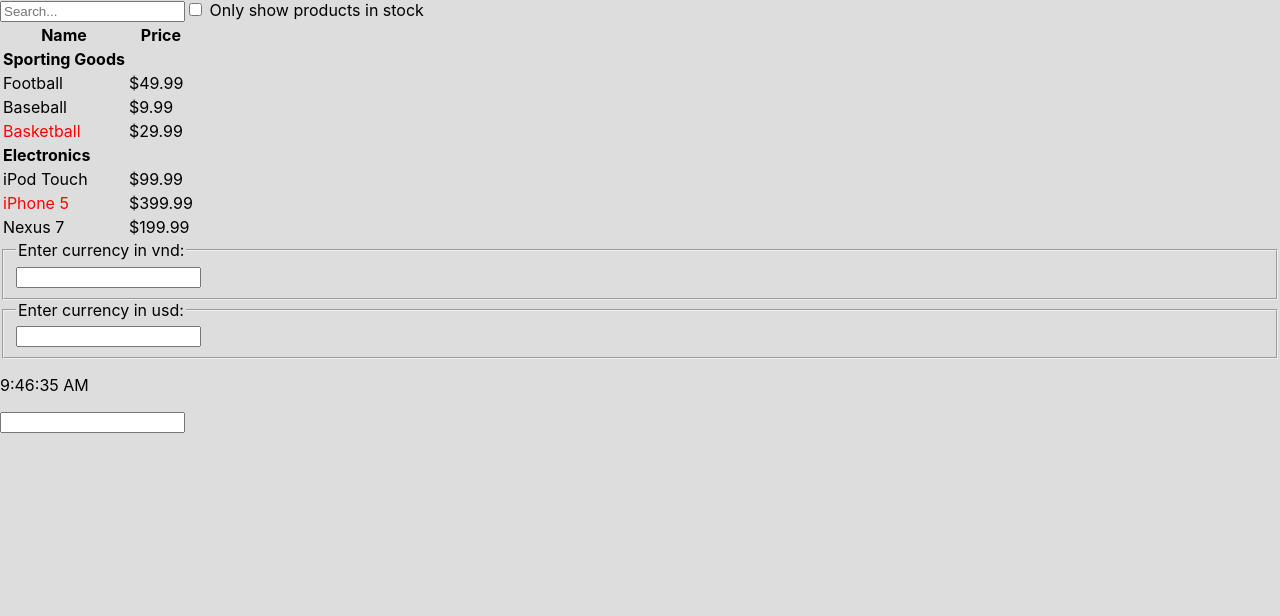
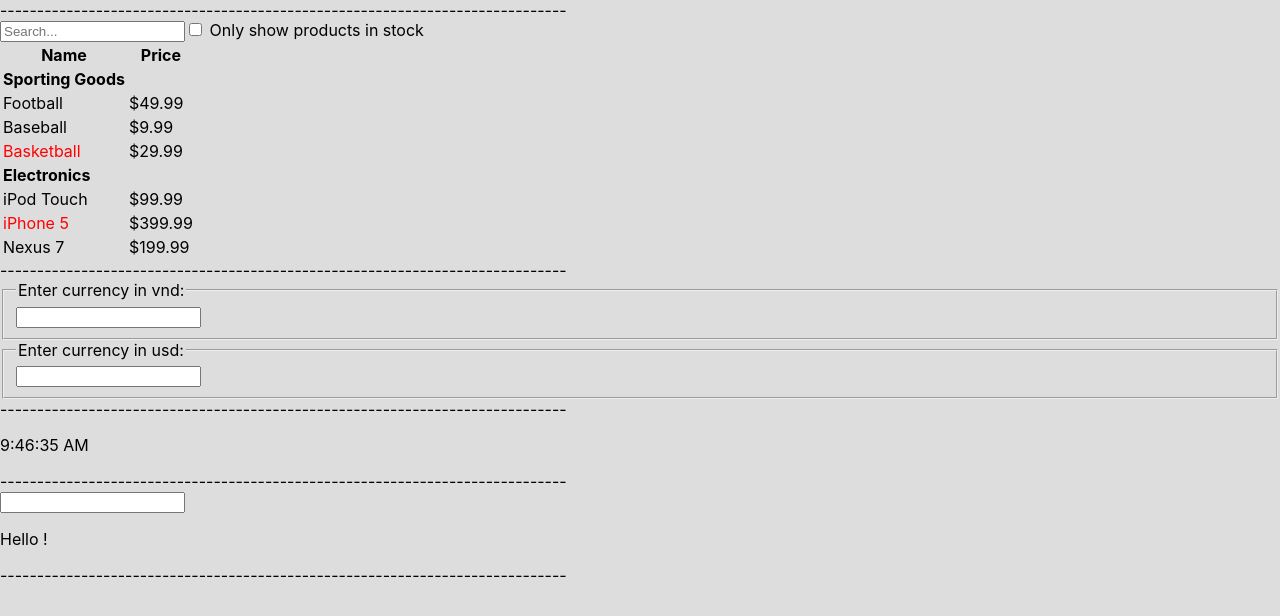
Before and after one commit to dragonking1991/react, a React (Create React App) app: page / in a window 1280 px wide. Shown: the top 616 px of the page. Built offline with nearby package versions, Linux system fonts and the light colour scheme.

Commit message:
update layout

```diff
--- a/src/exp/Exp.js
+++ b/src/exp/Exp.js
@@ -18,7 +18,7 @@
       <div>
         <input value={this.valueInput} onChange={this.handleChange} />
         <p>
-          {this.state.valueInput}
+          Hello {this.state.valueInput}!
         </p>
       </div>
     )
--- a/src/index.js
+++ b/src/index.js
@@ -100,10 +100,15 @@
 
 ReactDOM.render(
   <React.StrictMode>
+    -----------------------------------------------------------------------------
     <Mock data={DATAS} />
+    -----------------------------------------------------------------------------
     <Calculator />
+    -----------------------------------------------------------------------------
     <App />
+    -----------------------------------------------------------------------------
     <Exp />
+    -----------------------------------------------------------------------------
   </React.StrictMode>,
   document.getElementById('root')
 );
```
